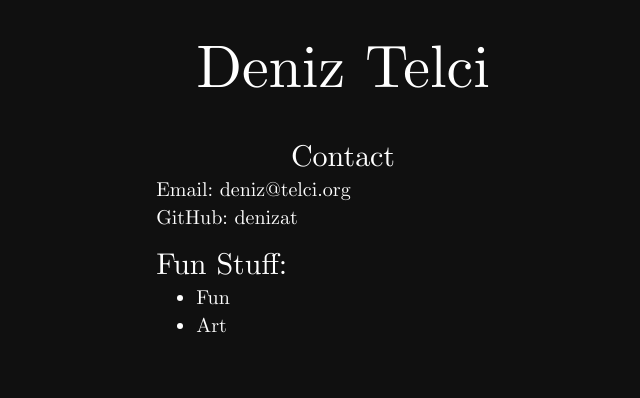
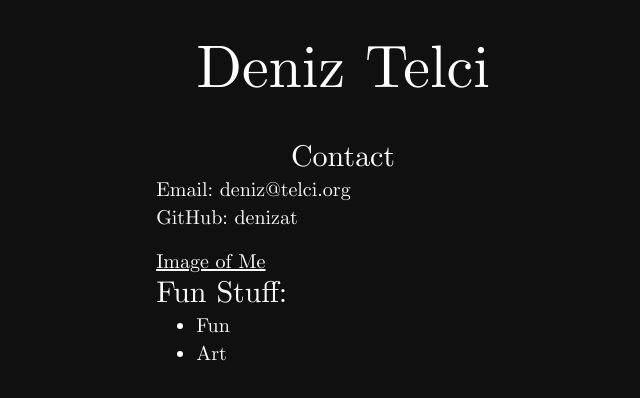
Before and after one commit to denizat/deniz.telci.org, a React app: page / in a window 1280 px wide. Shown: the top 398 px of the page, without its empty margins (297-937 px from the left). Built offline with nearby package versions, Linux system fonts and the light colour scheme.

Commit message:
Small changes

```diff
--- a/src/index.tsx
+++ b/src/index.tsx
@@ -4,11 +4,21 @@ import { BrowserRouter as Router, Switch, Route, Link } from "react-router-dom";
 // import "tailwindcss/tailwind.css"
 import "./index.css"
 import "./fonts/cms/cmun-serif.css"
+import Img from "./images/pic.png"
 
 import Fun from "./pages/Fun"
 import Art from "./pages/Art"
 
-class App extends React.Component {
+class App extends React.Component<{}, { imageClicked: Boolean }> {
+  constructor({ }) {
+    super(null)
+    this.state = {
+      imageClicked: false
+    }
+
+
+  }
+
   render() {
     return (
       <div className=" flex flex-col items-center  font-cm overflow-auto h-screen bg-gray-950 text-white text-xl">
@@ -28,8 +38,9 @@ class App extends React.Component {
                     </li>
                   </ul>
                 </div>
-                <div className="container mx-auto m-4">
-                  <h2 className="text-3xl">Fun Stuff:</h2>
+                <div className="flex flex-col mx-auto m-4">
+                  <div className="cursor-pointer underline" onClick={() => this.setState({ imageClicked: !this.state.imageClicked })}>{this.state.imageClicked ? <img src={Img}></img> : "Image of Me"}</div>
+                  <h2 className="text-3xl ">Fun Stuff:</h2>
                   <ul className="ml-10 list-disc">
                     <Link to="/fun" ><li>Fun</li></Link>
                     <Link to="/art" ><li>Art</li></Link>
--- a/src/pages/Art.tsx
+++ b/src/pages/Art.tsx
@@ -5,22 +5,11 @@ import "tailwindcss/tailwind.css"
 
 export default () => (
     <div className="h-full overflow-hidden ">
-        <div className="max-w-full max-h-full overflow-y-scroll text-4xl flex flex-col items-center no-scrollbar" >
+        <div className="max-w-full max-h-full text-4xl flex flex-col items-center no-scrollbar" >
             <h1>
                 Welcome to art.
             </h1>
             <Link className="text-red-700 font-bold hover:text-red-900 hover:underline animate-pulse " to="/">Please Leave</Link>
-            <div className='h-screen ' />
-            <div>
-                # Among Us is Sus<br /><br />
-
-                There is someone sus among us.<br />
-                Who will catch the imposter among us.<br />
-                They are sus.<br />
-                You seem kind of sus.<br />
-                Are you the imposter among us?<br />
-
-            </div>
         </div>
     </div>
 )
```
